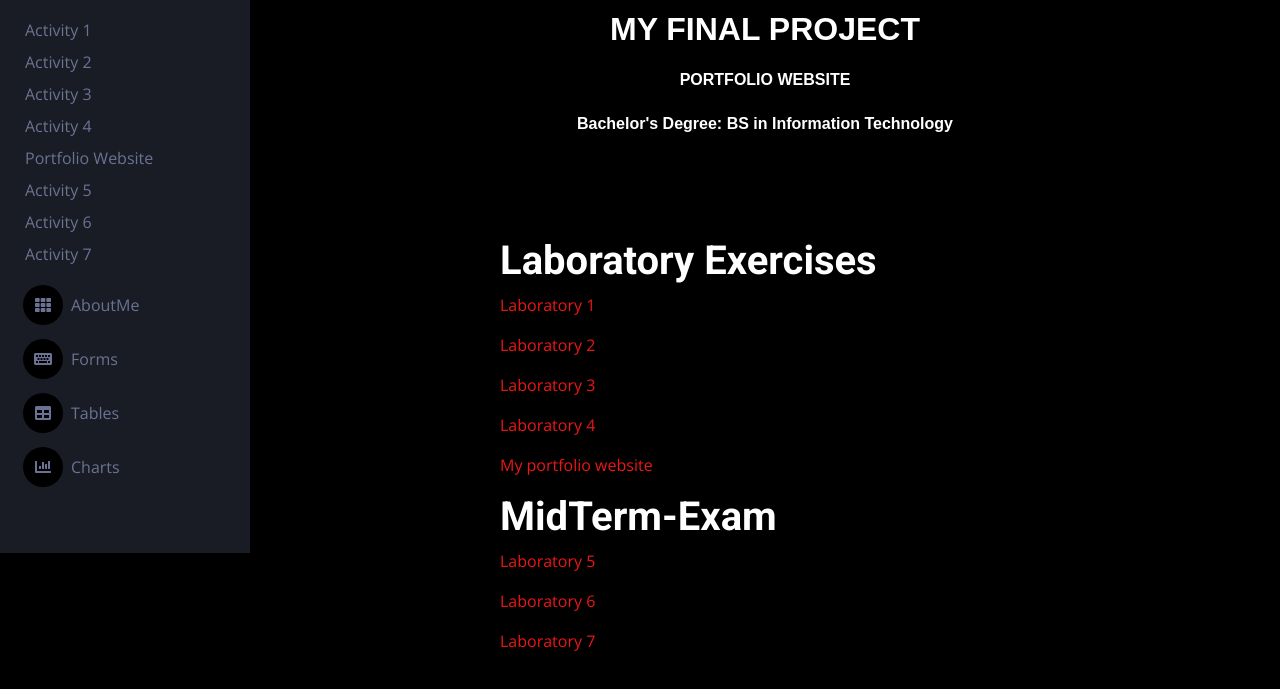
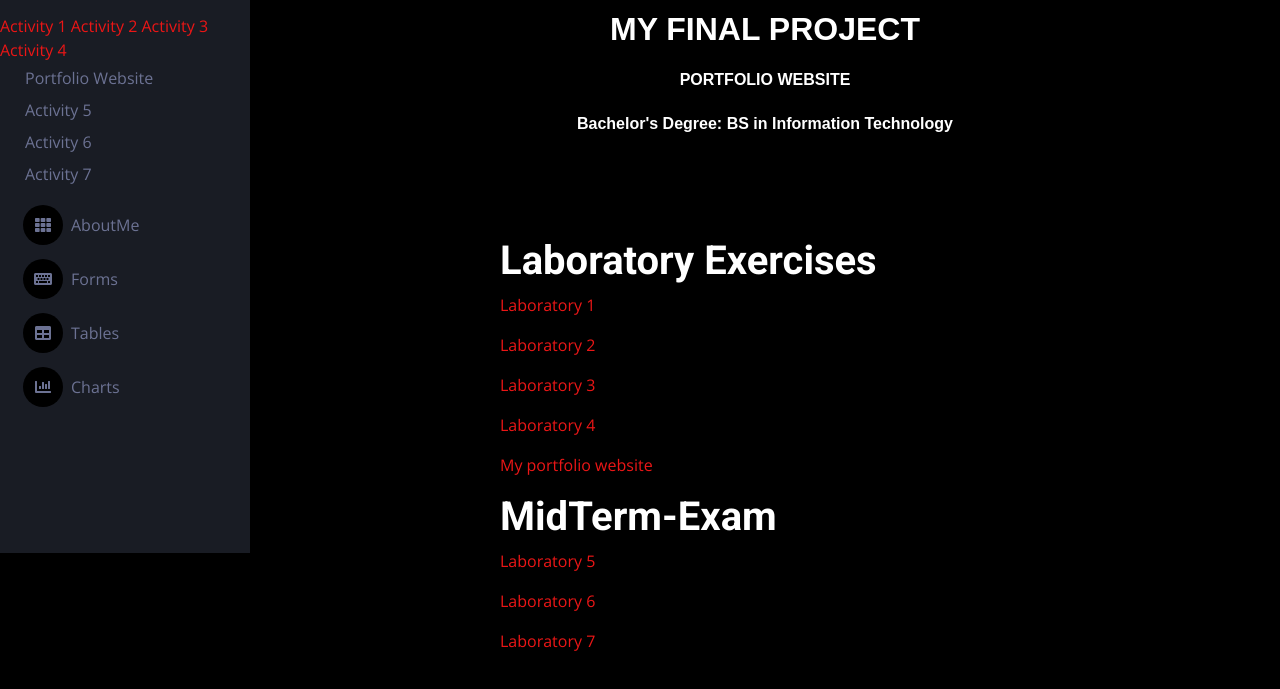
Before and after one commit to Freshmenincoding/chato.github.io, a plain HTML site: page index.html in a window 1280 px wide. Both pictures are taken after a click on the link "Activities". Shown: the part 247-936 px from the top of the page. Drawn offline with nearby package versions, Linux system fonts and the light colour scheme.

Commit message:
Update index.html

```diff
--- a/index.html
+++ b/index.html
@@ -64,10 +64,10 @@
                     <div class="nav-item dropdown">
                         <a href="#" class="nav-link dropdown-toggle" data-bs-toggle="dropdown"><i class="fa fa-laptop me-2"></i>Activities</a>
                         <div class="dropdown-menu bg-transparent border-0">
-                            <a href="C:\Users\Asus\Desktop\bootstrap 5\LAB1\index.html" class="dropdown-item">Activity 1</a>
-                            <a href="C:\Users\Asus\Desktop\bootstrap 5\LAB2\index.html" class="dropdown-item">Activity 2</a>
-                            <a href="C:\Users\Asus\Desktop\bootstrap 5\LAB 3\index.html" class="dropdown-item">Activity 3</a>
-                            <a href="C:\Users\Asus\Desktop\bootstrap 5\LAB4\enhancements.html" class="dropdown-item">Activity 4</a>
+                            <a href="C:\Users\Asus\Desktop\bootstrap 5\LAB1\index.html" class="LAB1">Activity 1</a>
+                            <a href="C:\Users\Asus\Desktop\bootstrap 5\LAB2\index.html" class="LAB2">Activity 2</a>
+                            <a href="C:\Users\Asus\Desktop\bootstrap 5\LAB 3\index.html" class="LAB 3">Activity 3</a>
+                            <a href="C:\Users\Asus\Desktop\bootstrap 5\LAB4\enhancements.html" class="LAB4">Activity 4</a>
                             <a href="C:\Users\Asus\Desktop\bootstrap 5\My Portfolio\index.html" class="dropdown-item">Portfolio Website</a>
                             <a href="C:\Users\Asus\Desktop\bootstrap 5\Lab 5\index.html" class="dropdown-item">Activity 5</a>
                             <a href="C:\Users\Asus\Desktop\labb 6\index (5).html" class="dropdown-item">Activity 6</a>
```
